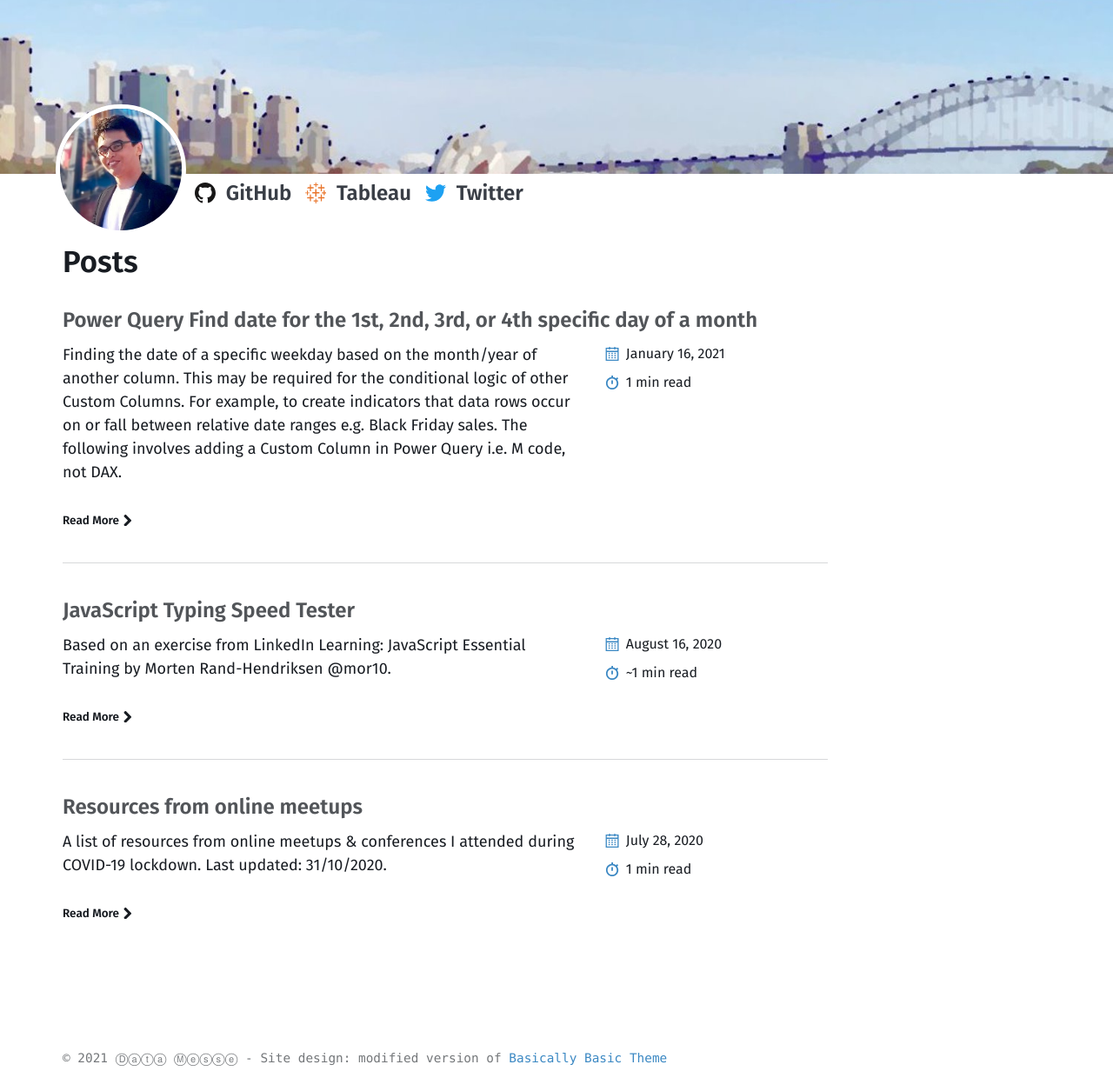
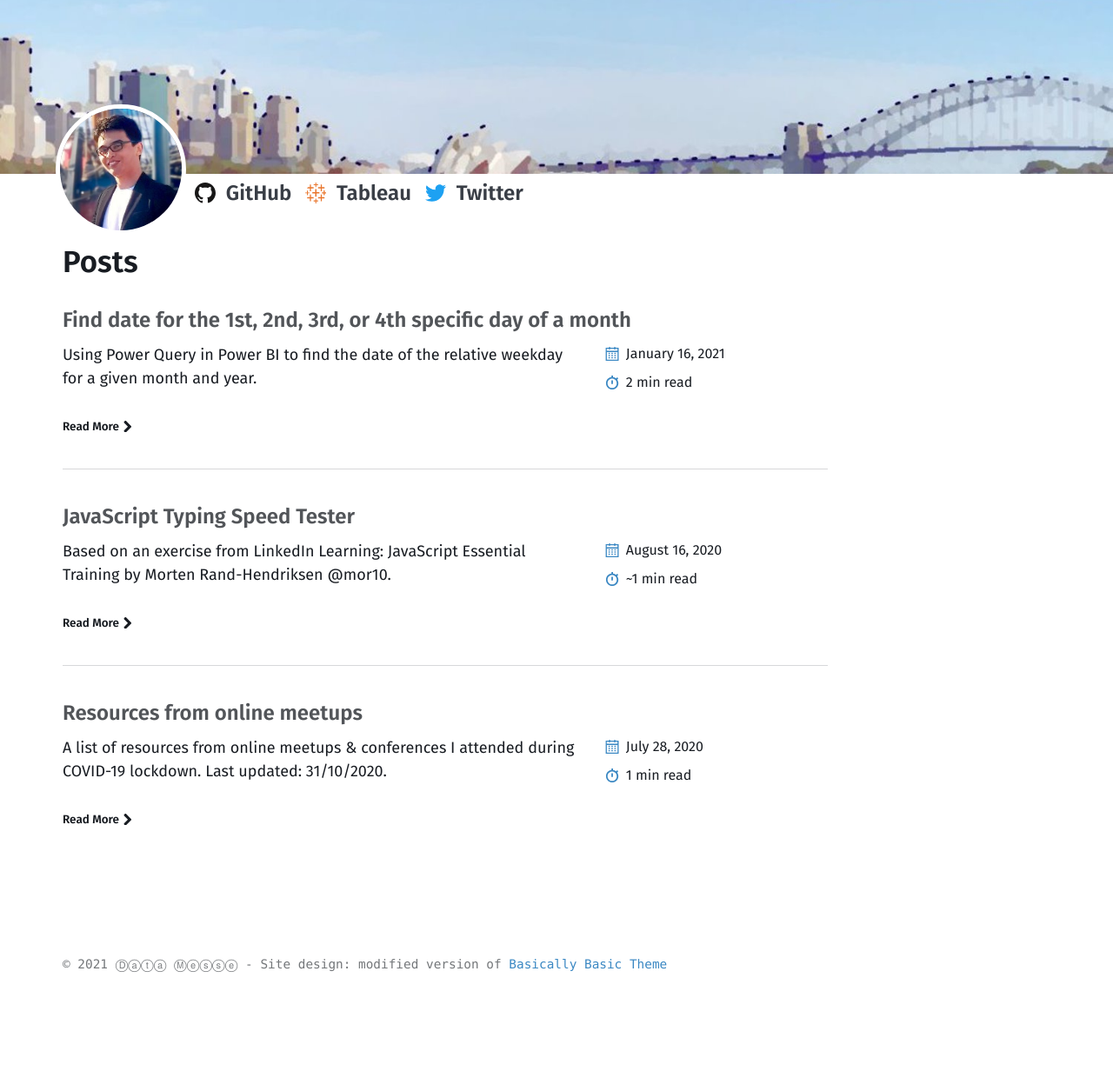
Before and after one commit to datamesse/blog, a Jekyll site: the page built from index.md, in a window 1280 px wide. Shown: the whole page at 87% size. Built offline with Jekyll 4.4.1, drawn with Linux system fonts in a browser that asks for light colours; after the commit the page ends 1147 px from its top, so only the background shows below that; some of the changed lines change nothing that is shown.

Commit message:
Update 2021-01-16-power-bi-find-1st-2nd-3rd-specific-day-of-a-month.markdown

```diff
--- a/_posts/2021-01-16-power-bi-find-1st-2nd-3rd-specific-day-of-a-month.markdown
+++ b/_posts/2021-01-16-power-bi-find-1st-2nd-3rd-specific-day-of-a-month.markdown
@@ -1,20 +1,22 @@
 ---
 layout: post
-title: Power Query Find date for the 1st, 2nd, 3rd, or 4th specific day of a month
-date: 2021-01-16 19:00:00 +1100
+title: Find date for the 1st, 2nd, 3rd, or 4th specific day of a month
+date: 2021-01-16 19:13:00 +1100
 description: Using Power Query in Power BI to find the first, second, third or fourth specific day e.g. Sunday of a month/year, based on another date column. # Add post description (optional)
 img: # /assets/images/?????.jpg no longer works
 tags: [Power BI, Power Query, M, Date.DayOfWeek,] # add tag
 ---
 
+Using Power Query in Power BI to find the date of the relative weekday for a given month and year.
 
-Finding the date of a specific weekday based on the month/year of another column. This may be required for the conditional logic of other Custom Columns. For example, to create indicators that data rows occur on or fall between relative date ranges e.g. Black Friday sales. The following involves adding a Custom Column in Power Query i.e. M code, not DAX.
+
+This may be required for the conditional logic of other Custom Columns. For example, to create indicators that data rows occur on or fall between relative date ranges e.g. Black Friday sales. The following involves adding a Custom Column in Power Query i.e. M code, not DAX.
 
 Finds the first Monday of the month, where our dependent date column is OurDateField.
 
 `Date.FromText(Text.From(Date.Year([OurDateField])) & "/10/" & Text.From((7 - (Date.DayOfWeek(Date.FromText(Text.From(Date.Year([OurDateField])) & "/10/1"),Day.Monday)))))`
 
-![Power Query: 1st Sunday of month](./assets\images\blog\2021-01-16-power-bi-find-1st-2nd-3rd-specific-day-of-a-month/1.png)
+![Power Query: 1st Sunday of month](https://github.com/datamesse/blog/blob/master/assets/images/blog/2021-01-16-power-bi-find-1st-2nd-3rd-specific-day-of-a-month/1.png)
 
 **How it works**
 
@@ -28,12 +30,12 @@ Now we need to identify what day of the week that this first day of the month is
 
 `Date.DayOfWeek(Date.FromText(Text.From(Date.Year([OurDateField])) & "/10/1"),Day.Monday)`
 
-![Power Query: Day of week number](./assets\images\blog\2021-01-16-power-bi-find-1st-2nd-3rd-specific-day-of-a-month/2.png)
+![Power Query: Day of week number](https://github.com/datamesse/blog/blob/master/assets/images/blog/2021-01-16-power-bi-find-1st-2nd-3rd-specific-day-of-a-month/2.png)
 
 
 In this example, 1st October 2021 is a Friday, and Friday’s day number is 4 (with Monday being 0).
 
-![Calendar: Weekday of 1st day of month](./assets\images\blog\2021-01-16-power-bi-find-1st-2nd-3rd-specific-day-of-a-month/3.png)
+![Calendar: Weekday of 1st day of month](https://github.com/datamesse/blog/blob/master/assets/images/blog/2021-01-16-power-bi-find-1st-2nd-3rd-specific-day-of-a-month/3.png)
 
 If you do not provide the Day.Monday parameter, it will default to Day.Monday in the background. If another parameter is used e.g. Day.Sunday, then the assignment numbers will change.
 
@@ -41,13 +43,13 @@ Now we subtract the weekday number 4 from 7, and get 3, which is the first Sunda
 
 `7 - (Date.DayOfWeek(Date.FromText(Text.From(Date.Year([OurDateField])) & "/10/1"),Day.Monday))`
 
-![Power Query: Date of 1st Sunday](./assets\images\blog\2021-01-16-power-bi-find-1st-2nd-3rd-specific-day-of-a-month/4.png)
+![Power Query: Date of 1st Sunday](https://github.com/datamesse/blog/blob/master/assets/images/blog/2021-01-16-power-bi-find-1st-2nd-3rd-specific-day-of-a-month/4.png)
 
 Then concatenate this with the year month retrieved earlier
 
 `Date.FromText(Text.From(Date.Year([OurDateField])) & "/10/" & Text.From((7 - (Date.DayOfWeek(Date.FromText(Text.From(Date.Year([OurDateField])) & "/10/1"),Day.Monday)))))`
 
-![Power Query: Concatenate the month year to the date](./assets\images\blog\2021-01-16-power-bi-find-1st-2nd-3rd-specific-day-of-a-month/5.png)
+![Power Query: Concatenate the month year to the date](https://github.com/datamesse/blog/blob/master/assets/images/blog/2021-01-16-power-bi-find-1st-2nd-3rd-specific-day-of-a-month/5.png)
 
 If you need to change the weekday that Power Query needs to find, simply increment the Day.Monday parameter to the following day of the desired weekday.
 
@@ -55,9 +57,9 @@ For example, if you want to find the first Wednesday, change the parameter to Da
 
 `Date.FromText(Text.From(Date.Year([OurDateField])) & "/10/" & Text.From((7 - (Date.DayOfWeek(Date.FromText(Text.From(Date.Year([OurDateField])) & "/10/1"),Day.Thursday)))))`
 
-![Power Query: 1st Wednesday of month](./assets\images\blog\2021-01-16-power-bi-find-1st-2nd-3rd-specific-day-of-a-month/6.png)
+![Power Query: 1st Wednesday of month](https://github.com/datamesse/blog/blob/master/assets/images/blog/2021-01-16-power-bi-find-1st-2nd-3rd-specific-day-of-a-month/6.png)
 
-![Calendar: 1st Wednesday of the month](./assets\images\blog\2021-01-16-power-bi-find-1st-2nd-3rd-specific-day-of-a-month/7.png)
+![Calendar: 1st Wednesday of the month](https://github.com/datamesse/blog/blob/master/assets/images/blog/2021-01-16-power-bi-find-1st-2nd-3rd-specific-day-of-a-month/7.png)
 
 If you need to change the position from first, to second, third, or fourth Sunday, simply add 7 for the second, 14 for the third, and 21 for the fourth.
 
@@ -65,4 +67,4 @@ For example, we will retrieve the 3rd Sunday.
 
 `Date.FromText(Text.From(Date.Year([OurDateField])) & "/10/" & Text.From((7 - (Date.DayOfWeek(Date.FromText(Text.From(Date.Year([OurDateField])) & "/10/1"),Day.Monday)) + 14 )))`
 
-![Calendar: 3rd Sunday of the month](./assets\images\blog\2021-01-16-power-bi-find-1st-2nd-3rd-specific-day-of-a-month/8.png)
+![Calendar: 3rd Sunday of the month](https://github.com/datamesse/blog/blob/master/assets/images/blog/2021-01-16-power-bi-find-1st-2nd-3rd-specific-day-of-a-month/8.png)
```
